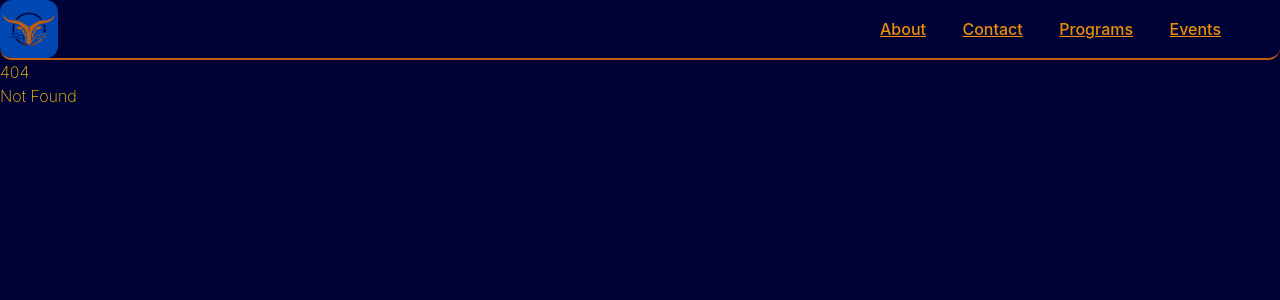
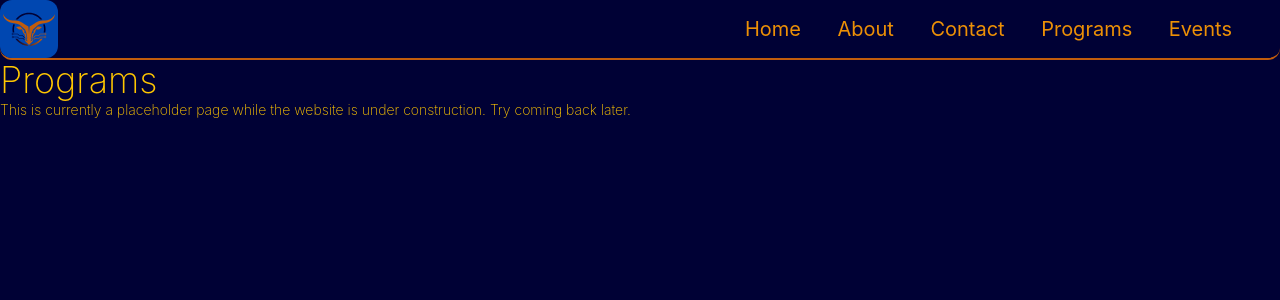
Before and after one commit to LonghornHacks/website, a SvelteKit app: page /programs in a window 1280 px wide. Before the commit this address had no page. Shown: the top 300 px of the page. Built offline with nearby package versions, Linux system fonts and the light colour scheme.

Commit message:
updated navbar formatting and added placeholder pages

```diff
--- a/src/routes/+layout.svelte
+++ b/src/routes/+layout.svelte
@@ -9,14 +9,15 @@
 <nav class="h-15 flex w-screen border-b-burnt-orange border-b-2
  bg-dark-navy-blue text-bright-orange font-sans border-round
  rounded-b-xl items-center">
-    <div class="mx-0 flex-2">
-        <a href="/" class="h-full"><img class="h-14.5 bg-bright-blue rounded-xl" src={favicon} alt="Longhorn Hacks Logo"></a>
+    <div class="mx-0 inline-block">
+        <a href="/" class="align-top"><img class="h-14.5 bg-bright-blue rounded-xl" src={favicon} alt="Longhorn Hacks Logo"></a>
     </div>
-    <div class="flex-1 mr-auto mx-8 align-middle">
-        <a href="/about" class="mx-4 no-underline">About</a>
-        <a href="/contact" class="mx-4">Contact</a>
-        <a href="/programs" class="mx-4">Programs</a>
-        <a href="/events" class="mx-4">Events</a>
+    <div class="ml-auto mx-8 align-middle justify-right">
+        <a href="/" class="mx-4 no-underline text-xl">Home</a>
+        <a href="/about" class="mx-4 no-underline text-xl">About</a>
+        <a href="/contact" class="mx-4 no-underline text-xl">Contact</a>
+        <a href="/programs" class="mx-4 no-underline text-xl">Programs</a>
+        <a href="/events" class="mx-4 no-underline text-xl">Events</a>
     </div>
 </nav>
 <div class="bg-dark-navy-blue text-blazing-orange font-extralight font-sans h-screen">
--- /dev/null
+++ b/src/routes/about/+page.svelte
@@ -0,0 +1,5 @@
+<p class="text-4xl">About</p>
+<p class="text-sm">
+    We're a registered non-profit dedicated to providing Computer Science and AI education to under-privileged and
+    under-funded communities across central texas.
+</p>
--- /dev/null
+++ b/src/routes/contact/+page.svelte
@@ -0,0 +1,4 @@
+<p class="text-4xl">Contact</p>
+<p class="text-sm">
+    We don't have a contact email right now. Please come back later!
+</p>
--- /dev/null
+++ b/src/routes/events/+page.svelte
@@ -0,0 +1,4 @@
+<p class="text-4xl">Events</p>
+<p class="text-sm">
+    We currently don't have any upcoming events scheduled.
+</p>
--- a/src/routes/layout.css
+++ b/src/routes/layout.css
@@ -9,7 +9,7 @@
     --color-bright-blue: #0047b1;
 }
 
-a {
+a:not(.no-underline) {
     @apply text-bright-orange;
     @apply underline;
     @apply font-medium;
--- /dev/null
+++ b/src/routes/programs/+page.svelte
@@ -0,0 +1,4 @@
+<p class="text-4xl">Programs</p>
+<p class="text-sm">
+    This is currently a placeholder page while the website is under construction. Try coming back later.
+</p>
```
